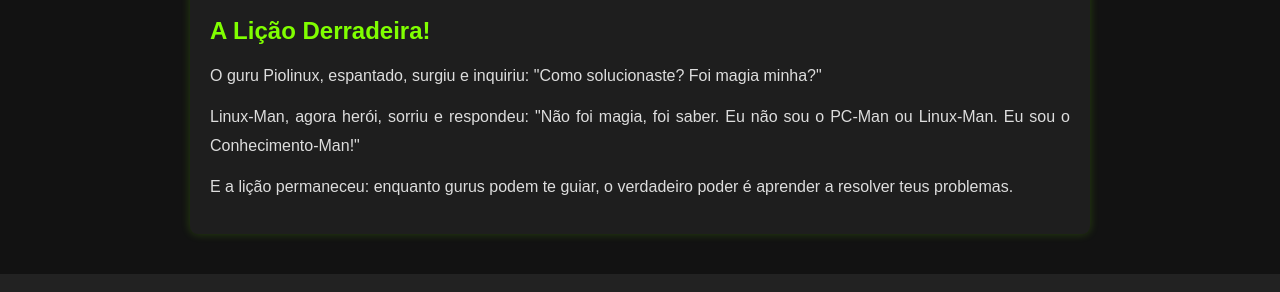
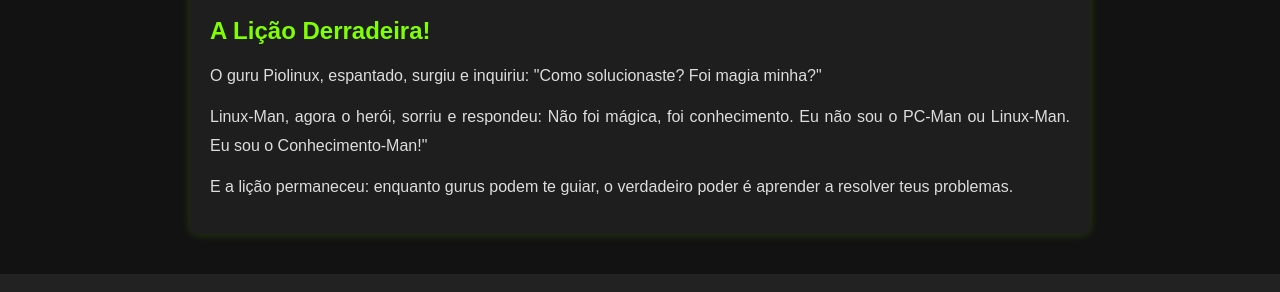
Before and after one commit to Piolinux/piolinux-site, a Jekyll site: the page built from _posts/2025-08-11-a-extraordinaria-saga-do-pc-que-virou-vingador.md, in a window 1280 px wide. Shown: the part 1258-1550 px from the top of the page. Built offline with Jekyll 4.4.1, drawn with Linux system fonts in a browser that asks for light colours.

Commit message:
Update 2025-08-11-a-extraordinaria-saga-do-pc-que-virou-vingador.md

```diff
--- a/_posts/2025-08-11-a-extraordinaria-saga-do-pc-que-virou-vingador.md
+++ b/_posts/2025-08-11-a-extraordinaria-saga-do-pc-que-virou-vingador.md
@@ -44,7 +44,7 @@ author: "Piolinux"
             <h2>A Lição Derradeira!</h2>
             <p>O guru Piolinux, espantado, surgiu e inquiriu: "Como solucionaste? Foi magia minha?"</p>
 
-            <p>Linux-Man, agora herói, sorriu e respondeu: "Não foi magia, foi saber. Eu não sou o PC-Man ou Linux-Man. Eu sou o Conhecimento-Man!"</p>
+            <p>Linux-Man, agora o herói, sorriu e respondeu: Não foi mágica, foi conhecimento. Eu não sou o PC-Man ou Linux-Man. Eu sou o Conhecimento-Man!"</p>
 
             <p>E a lição permaneceu: enquanto gurus podem te guiar, o verdadeiro poder é aprender a resolver teus problemas.</p>
         </section>
```
